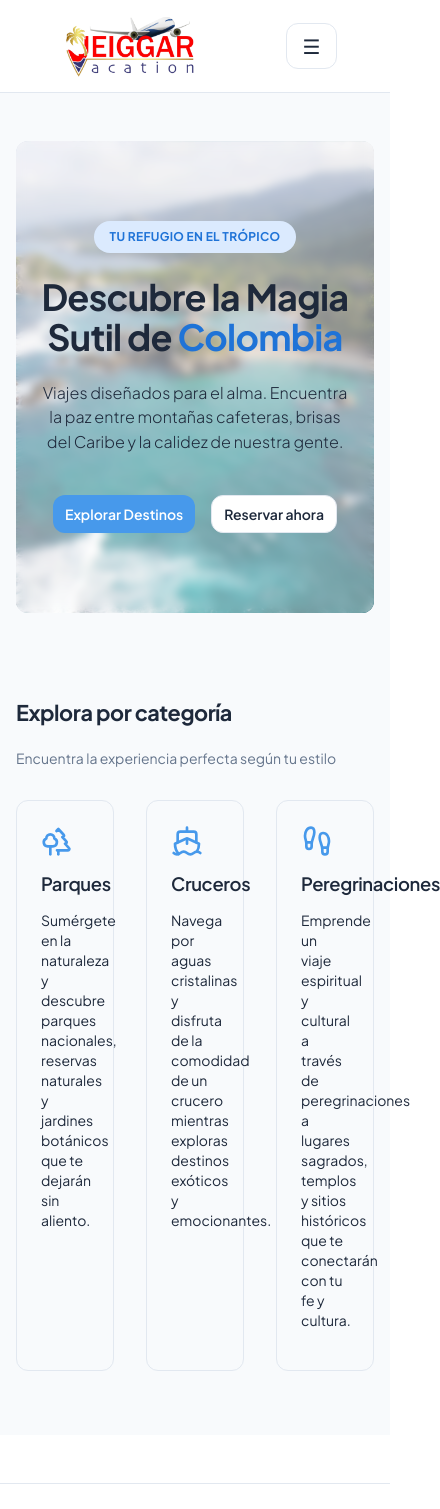
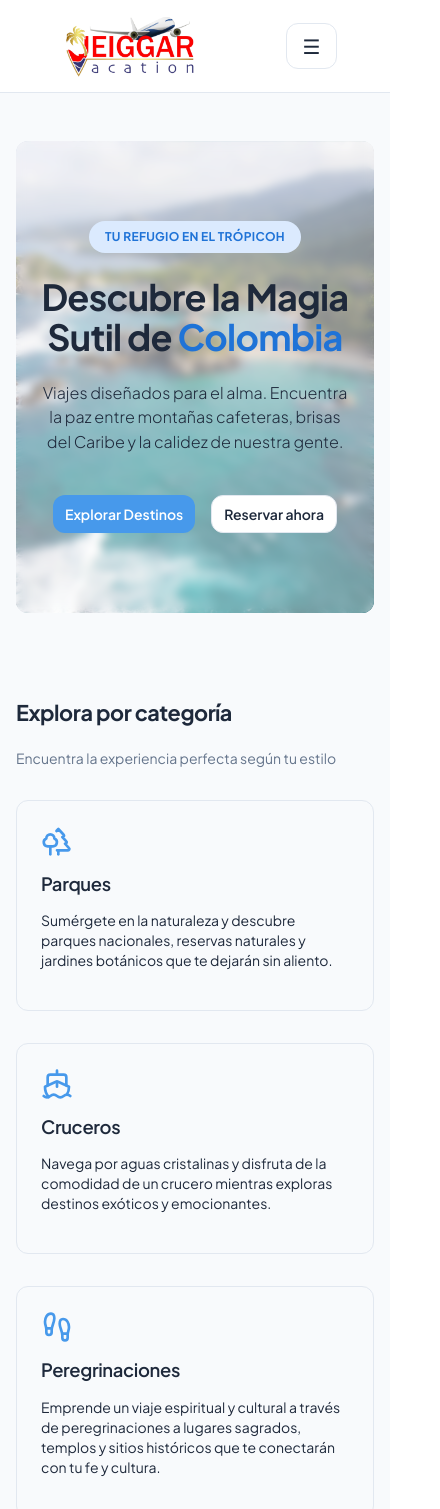
Before and after one commit to OrtegaNidddd/jeiggar-vacation, a React (Vite) app: page / in a window 390 px wide. Shown: the top 1509 px of the page, 440 px wide, since content can reach past the window. Built offline with nearby package versions, Linux system fonts and the light colour scheme.

Commit message:
fix(layout): mejorar responsividad en categorías de viaje

```diff
--- a/src/features/landing/components/Hero.tsx
+++ b/src/features/landing/components/Hero.tsx
@@ -21,7 +21,7 @@
 
                     {/* Badge */}
                     <span className="text-xs tracking-wide bg-blue-100 text-(--primary-700) px-4 py-2 rounded-full font-bold mb-6">
-                        {heroLandingMock.badge}
+                        {heroLandingMock.badge}H
                     </span>
 
                     {/* Título */}
--- a/src/features/landing/components/TravelCategories.tsx
+++ b/src/features/landing/components/TravelCategories.tsx
@@ -7,7 +7,7 @@
         <div className="flex flex-col mx-auto max-w-6xl items-left gap-4 py-12">
             <h2 className="text-2xl">{travelCategoriesLandingMock.title}</h2>
             <p className="text-sm text-(--text-muted)! ">{travelCategoriesLandingMock.subtitle}</p>
-            <div className="grid grid-cols-3 gap-8">
+            <div className="grid grid-cols-1 md:grid-cols-3 gap-8">
                 {travelCategoriesLandingMock.categories.map((category, index) => (
                     <SimpleCard
                         key={index}
```
